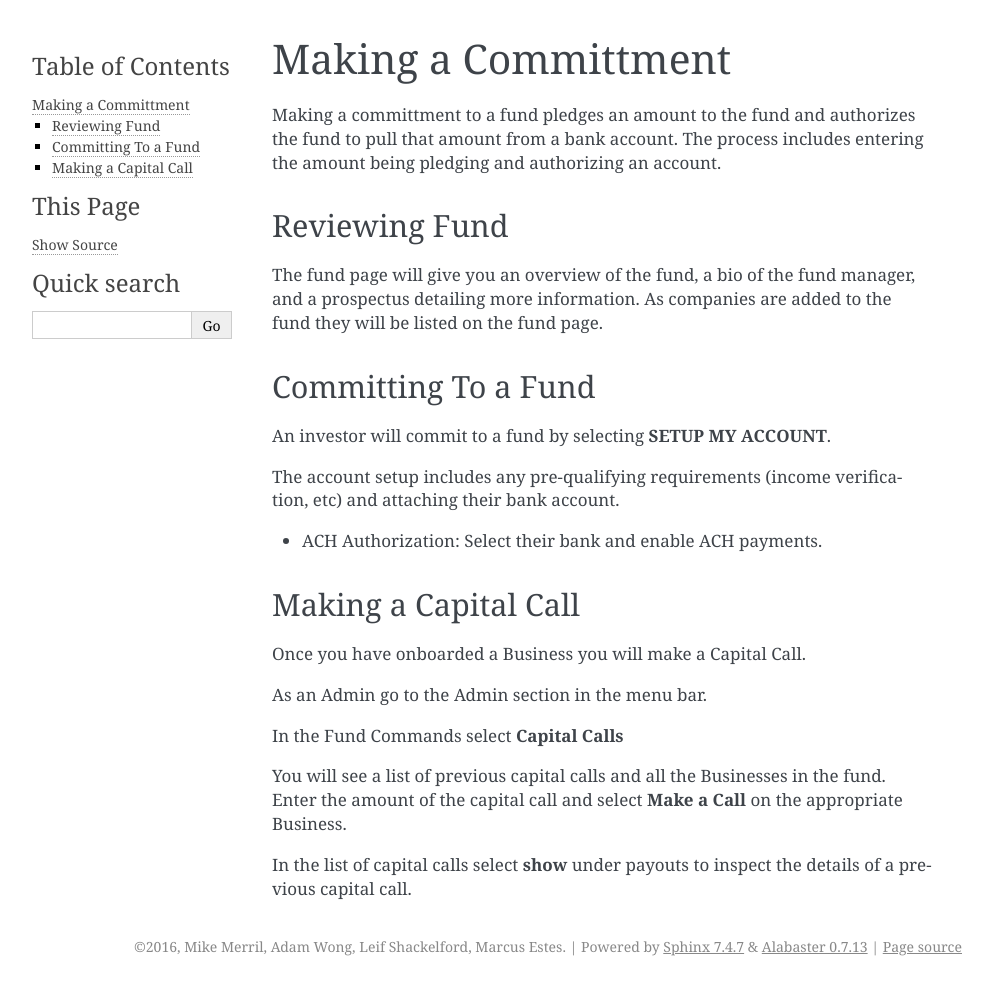
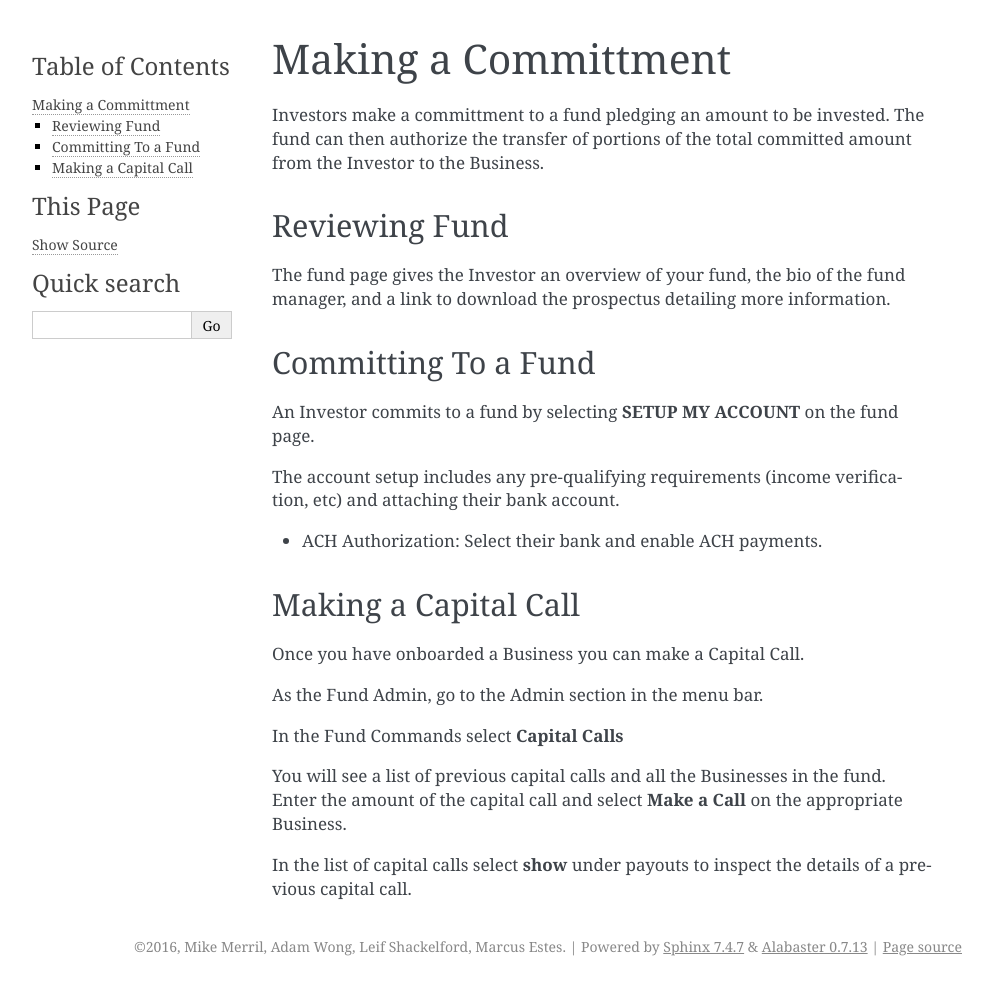
Before and after one commit to ChromaPDX/chroma-fund-docs, a Sphinx documentation site: the page built from docs/source/chroma_fund/committments.rst, in a window 1280 px wide. Shown: the whole page, without its empty margins (148-1140 px from the left). Built offline with Sphinx 7.4.7, drawn with Linux system fonts in a browser that asks for light colours; pages that are not in the unit, such as notebooks, are missing from menus.

Commit message:
Update committments.rst

```diff
--- a/docs/source/chroma_fund/committments.rst
+++ b/docs/source/chroma_fund/committments.rst
@@ -3,17 +3,17 @@
 Making a Committment
 ====================
 
-Making a committment to a fund pledges an amount to the fund and authorizes the fund to pull that amount from a bank account. The process includes entering the amount being pledging and authorizing an account.
+Investors make a committment to a fund pledging an amount to be invested. The fund can then authorize the transfer of portions of the total committed amount from the Investor to the Business.
 
 Reviewing Fund
 --------------
 
-The fund page will give you an overview of the fund, a bio of the fund manager, and a prospectus detailing more information. As companies are added to the fund they will be listed on the fund page.
+The fund page gives the Investor an overview of your fund, the bio of the fund manager, and a link to download the prospectus detailing more information.
 
 Committing To a Fund
 --------------------
 
-An investor will commit to a fund by selecting **SETUP MY ACCOUNT**.
+An Investor commits to a fund by selecting **SETUP MY ACCOUNT** on the fund page.
 
 The account setup includes any pre-qualifying requirements (income verification, etc) and attaching their bank account.
 
@@ -22,9 +22,9 @@ The account setup includes any pre-qualifying requirements (income verification,
 Making a Capital Call
 ---------------------
 
-Once you have onboarded a Business you will make a Capital Call.
+Once you have onboarded a Business you can make a Capital Call.
 
-As an Admin go to the Admin section in the menu bar.
+As the Fund Admin, go to the Admin section in the menu bar.
 
 In the Fund Commands select **Capital Calls**
 
```
